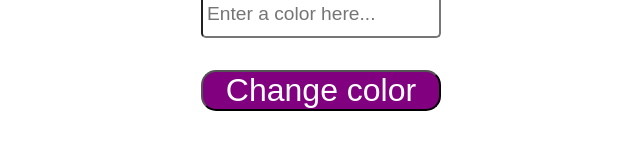
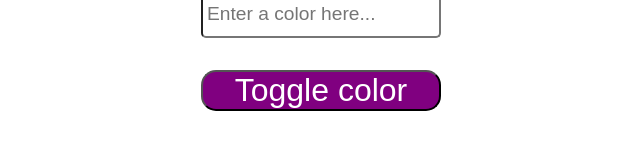
Before and after one commit to briansimiyuj/color-picker, a React (Create React App) app: page / in a window 1280 px wide. Shown: the part 486-636 px from the top of the page, without its empty margins (319-959 px from the left). Built offline with nearby package versions, Linux system fonts and the light colour scheme.

Commit message:
Dark text 2

```diff
--- a/src/Input.jsx
+++ b/src/Input.jsx
@@ -1,6 +1,8 @@
 import colorNames  from 'colornames';
 
-const Input = ({ backgroundColor, setBackgroundColor, setHexValue }) =>{
+const Input = ({
+           backgroundColor, setBackgroundColor, setHexValue, isDarkText, setIsDarkText
+      }) =>{
 
     return(
 
@@ -22,7 +24,10 @@ const Input = ({ backgroundColor, setBackgroundColor, setHexValue }) =>{
             }}
           />
 
-          <button>Change color</button>
+          <button
+            type="button"
+            onClick={() => setIsDarkText(!isDarkText)}
+          >Toggle color</button>
 
         </form>
 
```
